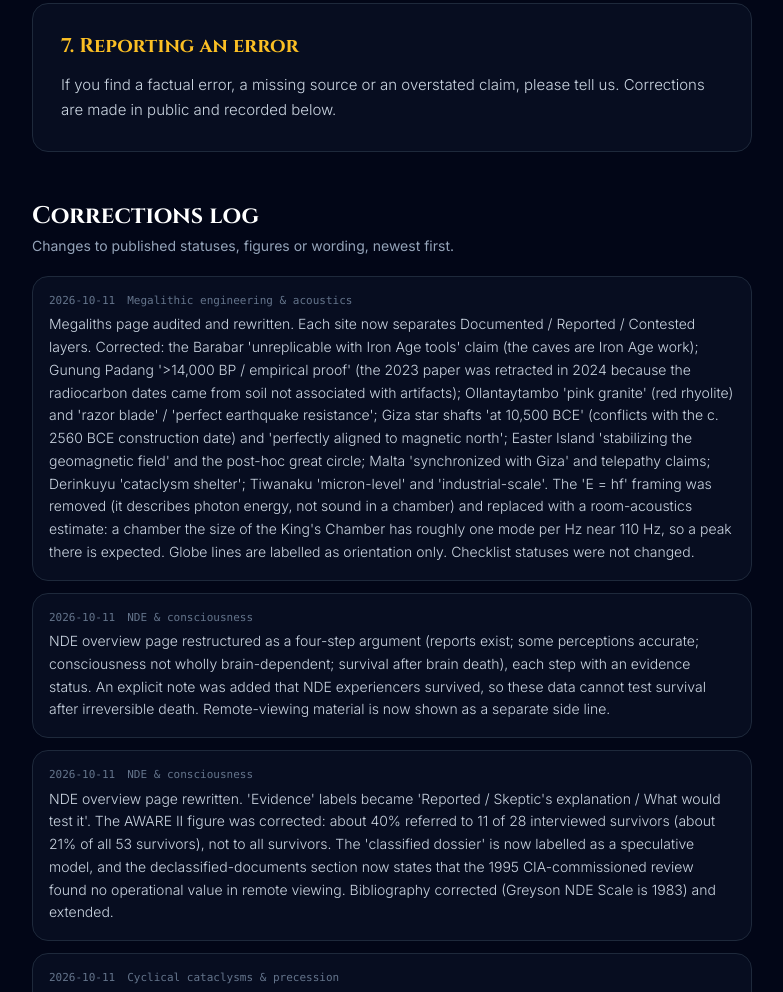
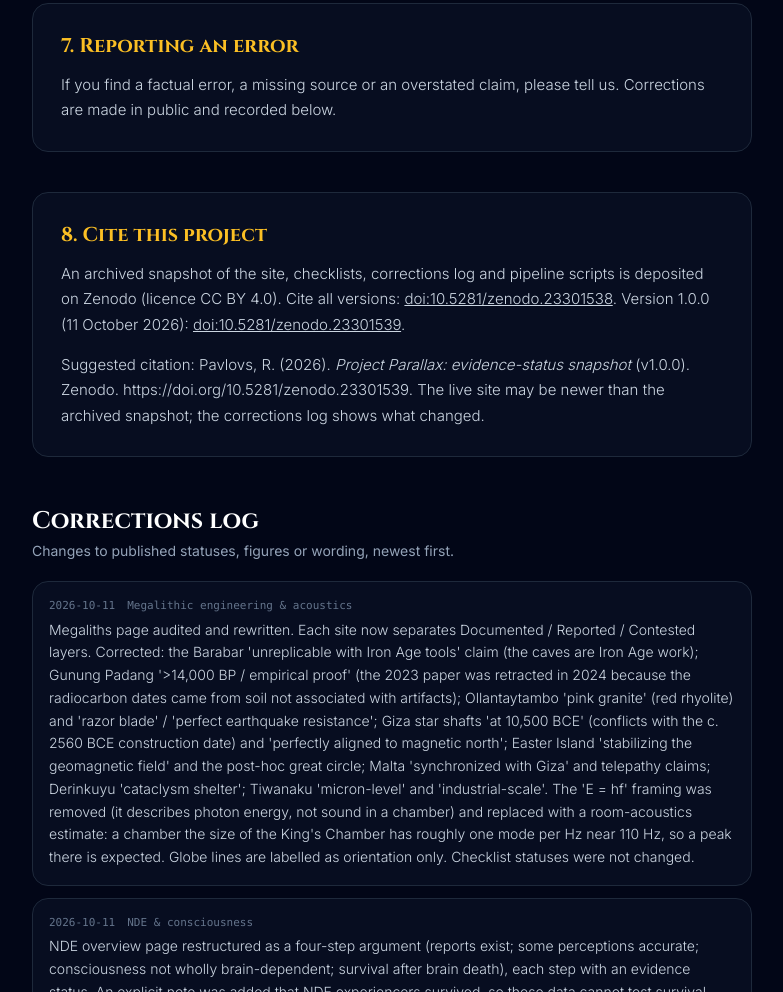
Before and after one commit to reinispavlovs/myparallax, a website: page methodology.html in a window 1280 px wide. Shown: the part 2505-3497 px from the top of the page, without its empty margins (248-1031 px from the left). Drawn offline with nearby package versions, Linux system fonts and the light colour scheme.

Commit message:
methodology: cite section; megaliths: image names

```diff
--- a/methodology.html
+++ b/methodology.html
@@ -82,7 +82,10 @@ const T = {
         'Proposals are held in a private review queue and are not published automatically. A person checks that the paper exists, that the note matches what the paper says, and that the stance is fair. Accepted studies are shown under the relevant step with attribution and are recorded in the corrections log.',
         '<b>A contribution never changes a percentage or status by itself.</b> Figures change only when a reviewer changes a criterion in the public checklist file and writes down why; that change is logged too. Declined proposals are not published.']},
       {h:'7. Reporting an error', p:[
-        'If you find a factual error, a missing source or an overstated claim, please tell us. Corrections are made in public and recorded below.']}
+        'If you find a factual error, a missing source or an overstated claim, please tell us. Corrections are made in public and recorded below.']},
+      {h:'8. Cite this project', p:[
+        'An archived snapshot of the site, checklists, corrections log and pipeline scripts is deposited on Zenodo (licence CC BY 4.0). Cite all versions: <a class="underline hover:text-amber-300" href="https://doi.org/10.5281/zenodo.23301538" rel="noopener">doi:10.5281/zenodo.23301538</a>. Version 1.0.0 (11 October 2026): <a class="underline hover:text-amber-300" href="https://doi.org/10.5281/zenodo.23301539" rel="noopener">doi:10.5281/zenodo.23301539</a>.',
+        'Suggested citation: Pavlovs, R. (2026). <i>Project Parallax: evidence-status snapshot</i> (v1.0.0). Zenodo. https://doi.org/10.5281/zenodo.23301539. The live site may be newer than the archived snapshot; the corrections log shows what changed.']}
     ]
   },
   LV: {
@@ -116,7 +119,10 @@ const T = {
         'Iesniegumi nonāk privātā pārskatīšanas rindā un netiek publicēti automātiski. Cilvēks pārbauda, vai raksts pastāv, vai piezīme atbilst rakstam un vai nostāja ir godīga. Apstiprinātie pētījumi tiek rādīti zem attiecīgā soļa ar autora norādi un reģistrēti labojumu žurnālā.',
         '<b>Iesniegums pats par sevi nekad nemaina procentu vai statusu.</b> Skaitļi mainās tikai tad, ja pārskatītājs maina kritēriju publiskajā kontrolsarakstā un pieraksta iemeslu; arī šī izmaiņa tiek reģistrēta. Noraidītie iesniegumi netiek publicēti.']},
       {h:'7. Kā ziņot par kļūdu', p:[
-        'Ja atrodi faktu kļūdu, trūkstošu avotu vai pārspīlētu apgalvojumu, lūdzu paziņo. Labojumi tiek veikti publiski un reģistrēti zemāk.']}
+        'Ja atrodi faktu kļūdu, trūkstošu avotu vai pārspīlētu apgalvojumu, lūdzu paziņo. Labojumi tiek veikti publiski un reģistrēti zemāk.']},
+      {h:'8. Kā citēt šo projektu', p:[
+        'Vietnes, kontrolsarakstu, labojumu žurnāla un skriptu arhivēts momentuzņēmums ir ievietots Zenodo (licence CC BY 4.0). Visu versiju citēšanai: <a class="underline hover:text-amber-300" href="https://doi.org/10.5281/zenodo.23301538" rel="noopener">doi:10.5281/zenodo.23301538</a>. Versija 1.0.0 (2026. gada 11. oktobris): <a class="underline hover:text-amber-300" href="https://doi.org/10.5281/zenodo.23301539" rel="noopener">doi:10.5281/zenodo.23301539</a>.',
+        'Ieteicamā atsauce: Pavlovs, R. (2026). <i>Project Parallax: evidence-status snapshot</i> (v1.0.0). Zenodo. https://doi.org/10.5281/zenodo.23301539. Dzīvā vietne var būt jaunāka par arhivēto momentuzņēmumu; labojumu žurnāls rāda, kas mainījies.']}
     ]
   }
 };
```
